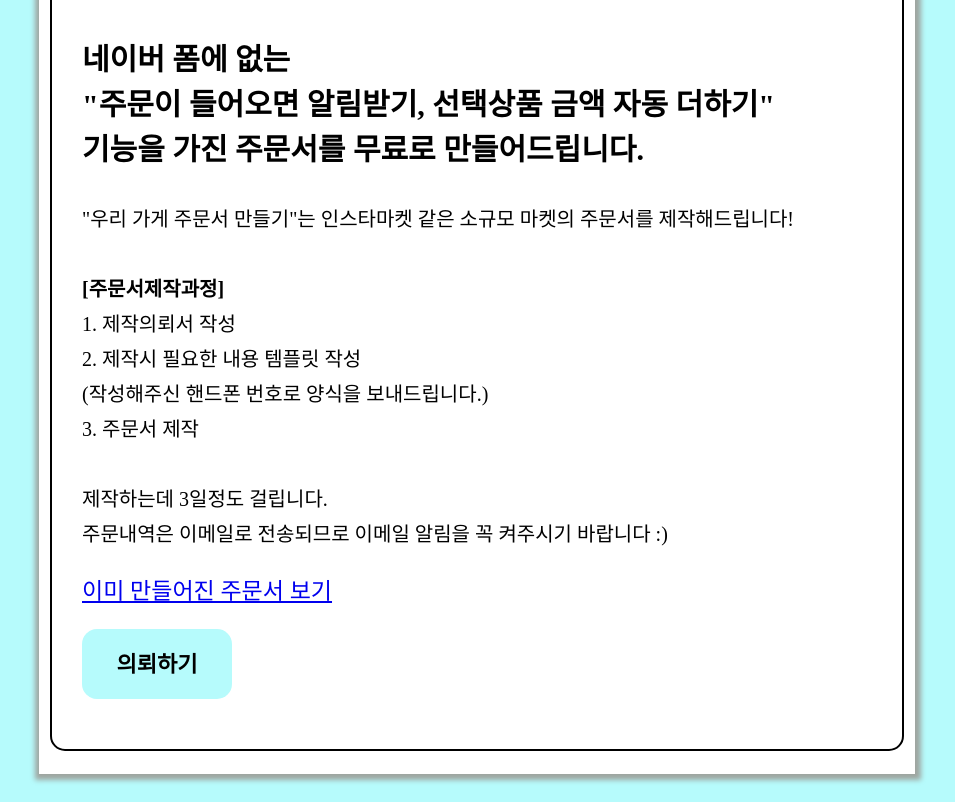
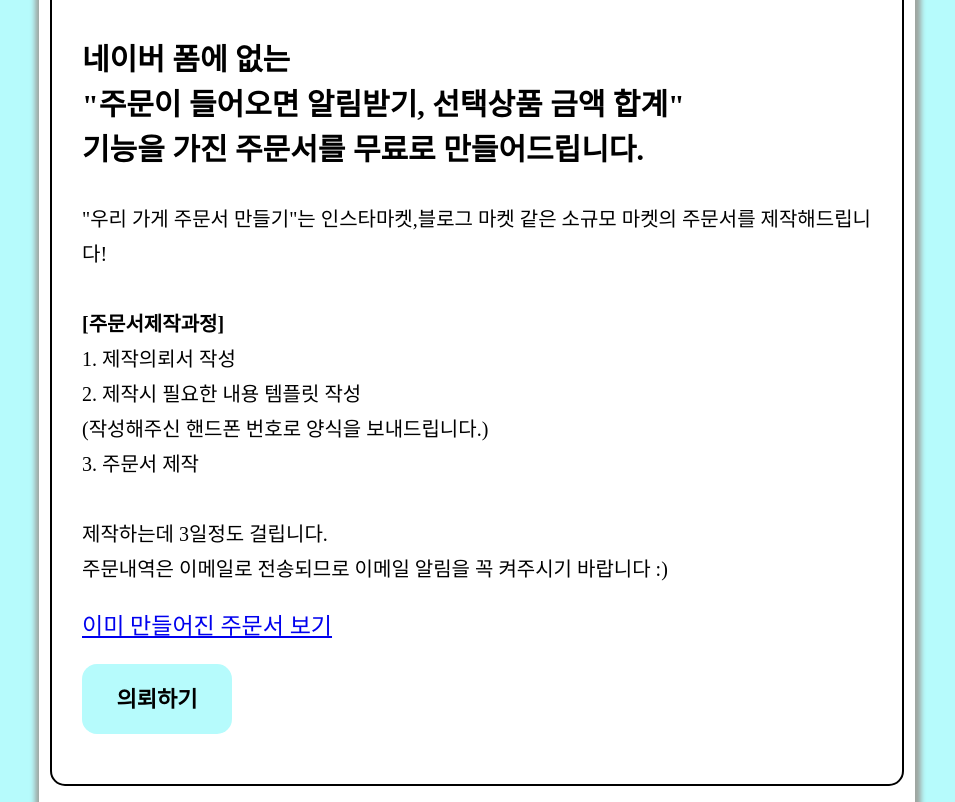
Before and after one commit to Heowonseo/orderform, a plain HTML site: page index.html in a window 1280 px wide. Shown: the part 298-1100 px from the top of the page, without its empty margins (163-1118 px from the left). Drawn offline with nearby package versions, Linux system fonts and the light colour scheme; a web font is replaced by a local one.

Commit message:
Update index.html

```diff
--- a/index.html
+++ b/index.html
@@ -190,10 +190,10 @@
 		  <div id="des">
 	<h3>
 		네이버 폼에 없는<br>
-"주문이 들어오면 알림받기, 선택상품 금액 자동 더하기"<br> 기능을 가진 주문서를 무료로 만들어드립니다.
+"주문이 들어오면 알림받기, 선택상품 금액 합계"<br> 기능을 가진 주문서를 무료로 만들어드립니다.
 	</h3>
 		  <p>
-			  "우리 가게 주문서 만들기"는 인스타마켓 같은 소규모 마켓의 주문서를 제작해드립니다!<br><br>
+			  "우리 가게 주문서 만들기"는 인스타마켓,블로그 마켓 같은 소규모 마켓의 주문서를 제작해드립니다!<br><br>
 			 <b>[주문서제작과정]</b><br>
 			  1. 제작의뢰서 작성<br>
 			  2. 제작시 필요한 내용 템플릿 작성<br>(작성해주신 핸드폰 번호로 양식을 보내드립니다.)<br>
```
